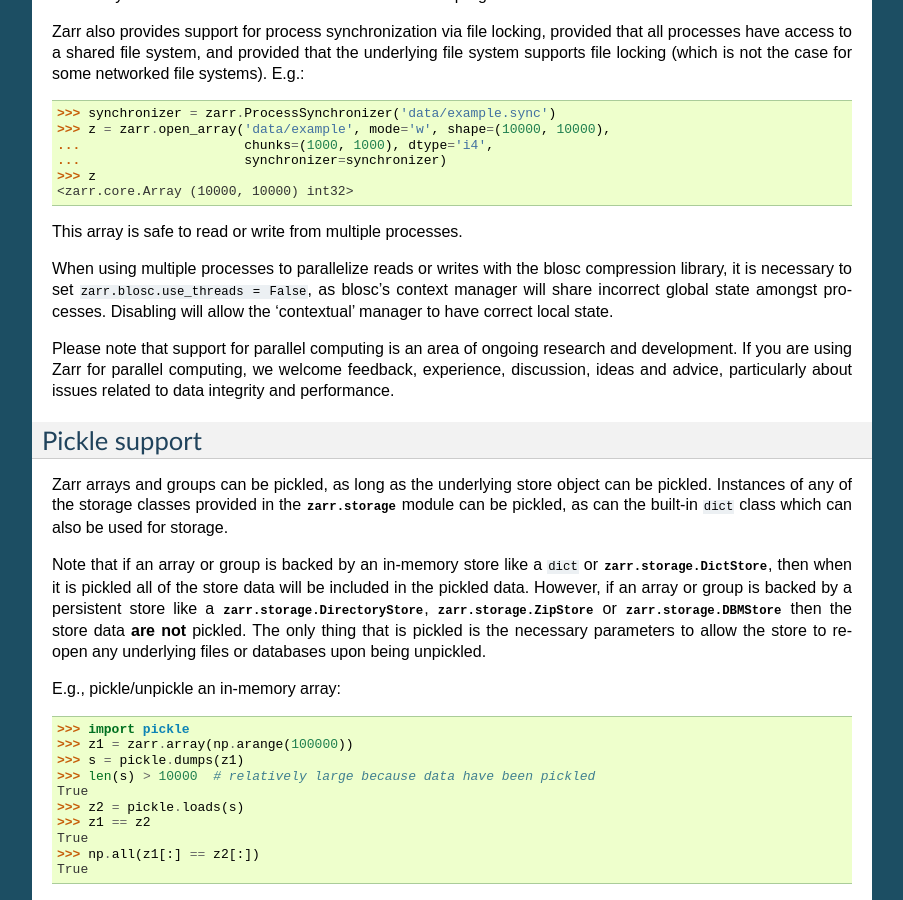
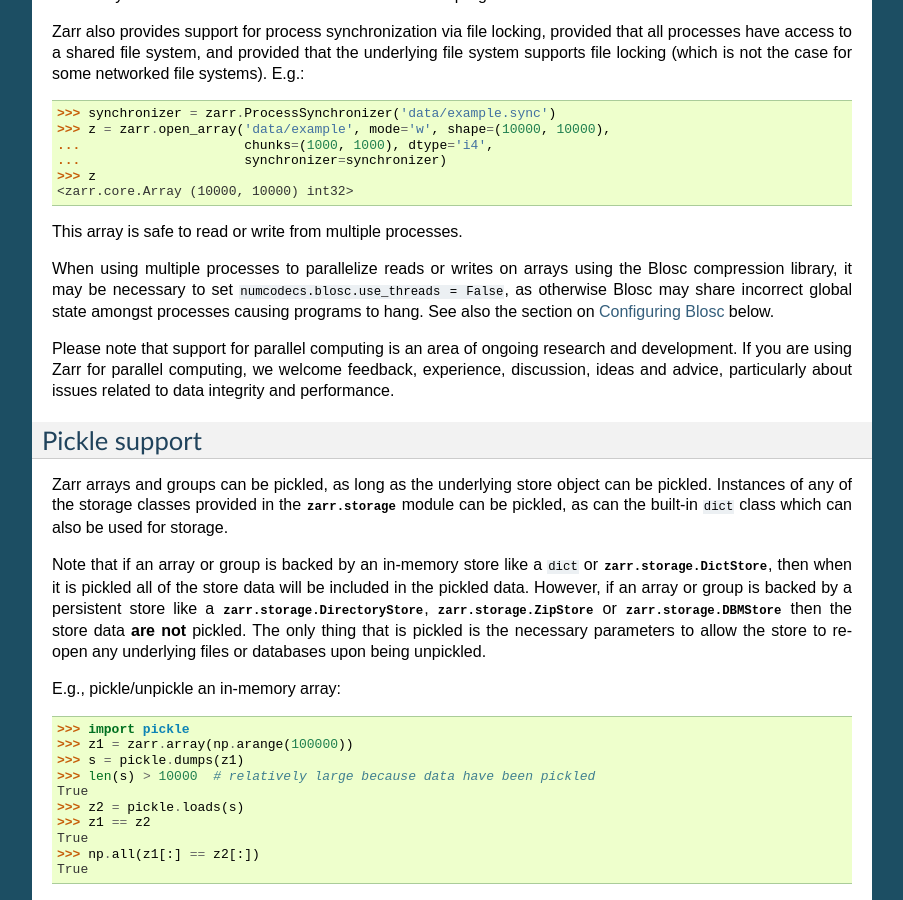
Before and after one commit to enthusiastdev121/zarr-python, a Sphinx documentation site: the page built from docs/tutorial.rst, in a window 1280 px wide and 900 px high, scrolled down 15374 px. Shown: the whole window, without its empty margins (198-1101 px from the left). Built offline with Sphinx 7.4.7, drawn with Linux system fonts in a browser that asks for light colours; the version number could not be read and is left out; some of the changed text lies outside the part shown.

Commit message:
edit docs

```diff
--- a/docs/release.rst
+++ b/docs/release.rst
@@ -146,6 +146,9 @@ Documentation
 * A new tutorial section on :ref:`tutorial_pickle` has been added (:issue:`91`).
 * A new tutorial section on :ref:`tutorial_datetime` has been added.
 * A new tutorial section on :ref:`tutorial_diagnostics` has been added.
+* The tutorial sections on :ref:`tutorial_sync` and :ref:`tutorial_tips_blosc` have been
+  updated to provide information about how to avoid program hangs when using the Blosc
+  compressor with multiple processes (:issue:`199`, :issue:`201`).
 
 Maintenance
 ~~~~~~~~~~~
--- a/docs/tutorial.rst
+++ b/docs/tutorial.rst
@@ -981,10 +981,10 @@ some networked file systems). E.g.::
 
 This array is safe to read or write from multiple processes.
 
-When using multiple processes to parallelize reads or writes with the blosc
-compression library, it is necessary to set ``zarr.blosc.use_threads = False``,
-as blosc's context manager will share incorrect global state amongst processes.
-Disabling will allow the 'contextual' manager to have correct local state.
+When using multiple processes to parallelize reads or writes on arrays using the Blosc
+compression library, it may be necessary to set ``numcodecs.blosc.use_threads = False``,
+as otherwise Blosc may share incorrect global state amongst processes causing programs
+to hang. See also the section on :ref:`tutorial_tips_blosc` below.
 
 Please note that support for parallel computing is an area of ongoing research
 and development. If you are using Zarr for parallel computing, we welcome
@@ -1087,7 +1087,7 @@ Configuring Blosc
 ~~~~~~~~~~~~~~~~~
 
 The Blosc compressor is able to use multiple threads internally to accelerate
-compression and decompression. By default, Zarr allows Blosc to use up to 8
+compression and decompression. By default, Blosc uses up to 8
 internal threads. The number of Blosc threads can be changed to increase or
 decrease this number, e.g.::
 
```
Also changed, not shown: other parts of docs/release.rst (+2 -1 lines).
